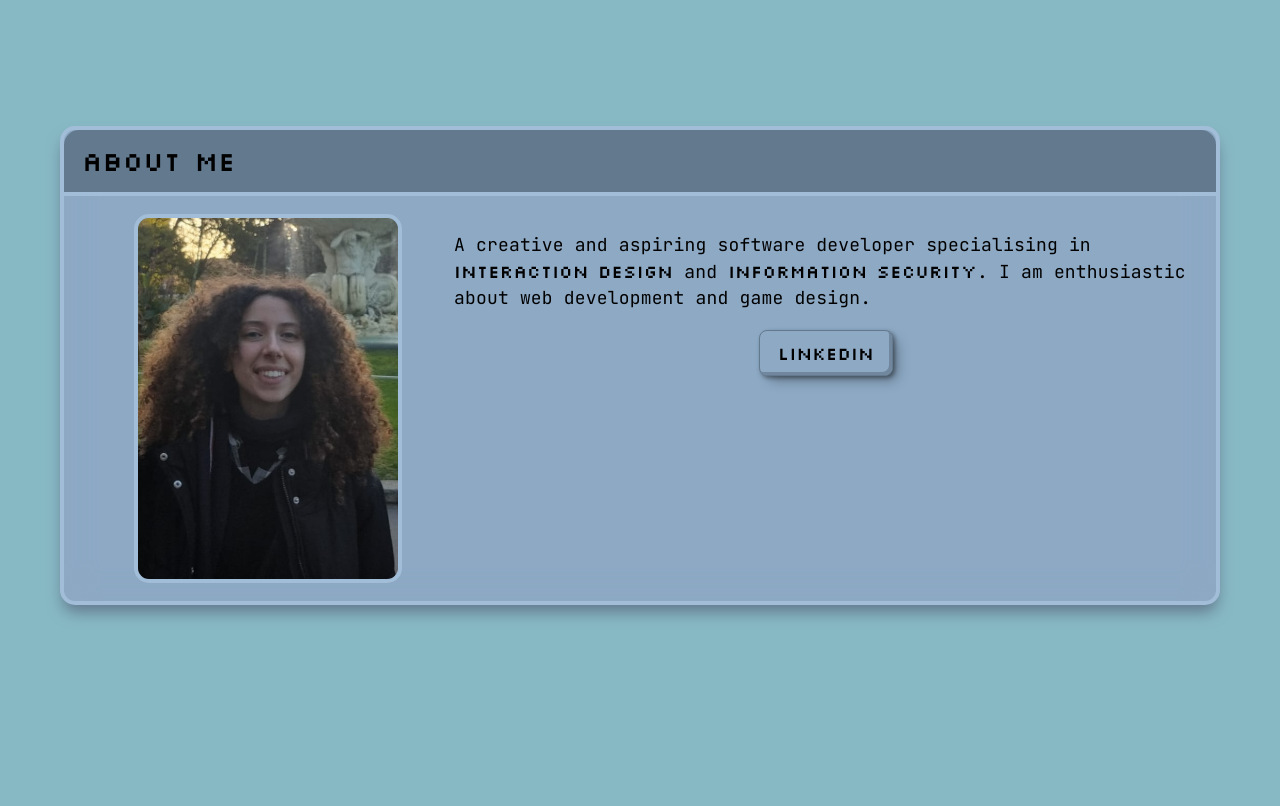
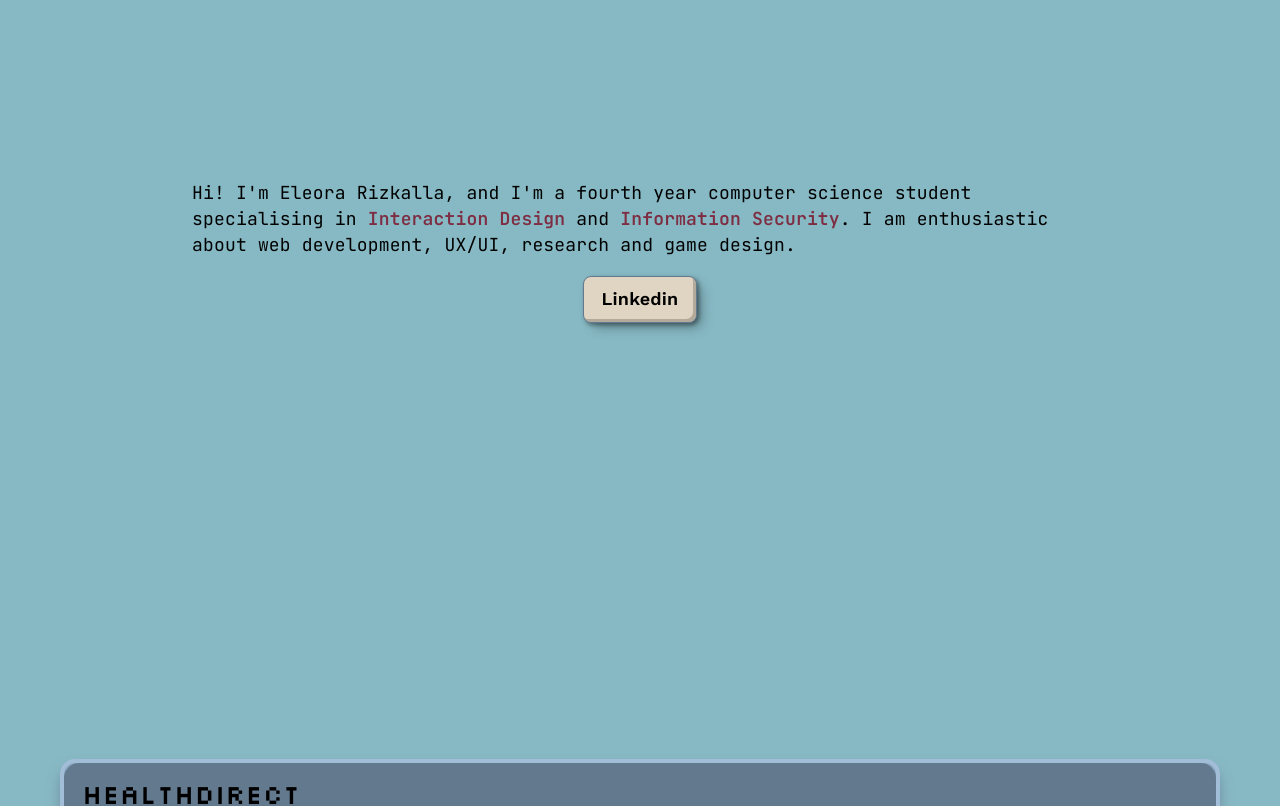
Before and after one commit to elle-r601/portfolio-react, a React (Vite) app: page / in a window 1280 px wide. Shown: the part 1260-2066 px from the top of the page. Built offline with nearby package versions, Linux system fonts and the light colour scheme.

Commit message:
updated about section

```diff
--- a/index.html
+++ b/index.html
@@ -2,10 +2,11 @@
 <html lang="en">
   <head>
     <meta charset="UTF-8" />
-    <link rel="icon" href="/newIcon.svg" />
+    <link rel="icon" href="/favicon.svg" />
     <link rel="preconnect" href="https://fonts.googleapis.com">
     <link rel="preconnect" href="https://fonts.gstatic.com" crossorigin>
     <link href="https://fonts.googleapis.com/css2?family=JetBrains+Mono:ital,wght@0,100..800;1,100..800&family=Silkscreen:wght@400;700&family=Work+Sans:ital,wght@0,100..900;1,100..900&display=swap" rel="stylesheet">
+    <link href="https://fonts.googleapis.com/css2?family=Work+Sans:ital,wght@0,100..900;1,100..900&display=swap" rel="stylesheet">
     <link rel="stylesheet" href="https://fonts.googleapis.com/css2?family=Material+Symbols+Outlined:opsz,wght,FILL,GRAD@20..48,100..700,0..1,-50..200&" />
     <script src="https://kit.fontawesome.com/67c41fdee1.js" crossorigin="anonymous"></script>
     <meta name="viewport" content="width=device-width, initial-scale=1.0" />
--- a/src/App.css
+++ b/src/App.css
@@ -21,8 +21,10 @@ p {
 }
 
 .emp {
-  font-family: "Silkscreen", sans-serif;
-  font-weight: 200;
+  /* font-family: "Silkscreen", sans-serif;
+  font-weight: 200; */
+  color: #7D2E42;
+  font-weight: 600;
 }
 
 .section {
--- a/src/App.jsx
+++ b/src/App.jsx
@@ -8,6 +8,7 @@ import ToggleSwitch from './components/ToggleSwitch'
 import AnimatedBorder from './components/animatedBorder'
 import Title from './components/Title'
 import Navbar2 from './components/Navbar2'
+import About2 from './components/About2'
 
 function App() {
   const [toggled, setToggled] = useState(false);
@@ -22,7 +23,8 @@ function App() {
             /> */}
           <Title />
           <Navbar2 />
-          <About />
+          <About2 />
+          {/* <About /> */}
           <CarouselWidget />
     </div>
     </>
--- a/src/assets/CarouselContent.json
+++ b/src/assets/CarouselContent.json
@@ -8,10 +8,10 @@
   },
   {
     "title": "Honours Project",
-    "image": "",
+    "image": "/images/TheReception.png",
     "desc": "Work in progress",
     "demo": "",
-    "tags": ["Unity", "C#", "Pixel Art"]
+    "tags": ["Unity", "C#", "Game Development", "Literature Review", "Research", "UX/UI"]
   },
   {
     "title": "PacMan Clone",
--- /dev/null
+++ b/src/components/About2.jsx
@@ -0,0 +1,40 @@
+import "./Widget.css"
+import Button from './Button'
+
+function About2() {
+
+    const handleClick = (e) => {
+        e.preventDefault();
+        const id = e.target.id;
+        const element = document.getElementById(id + '-section');
+        const top = element.getBoundingClientRect().top + window.scrollY - 140;
+        window.scrollTo({ top, behavior: 'smooth' });
+    }
+
+  return (
+    <section className="section" id="about-section">
+        <div className="about-widget-alt">
+            <div className="about-me">
+
+                <p id="about-me-para">Hi! I'm Eleora Rizkalla, and I'm a fourth year computer science student specialising in <span className="emp">Interaction Design</span> and <span className="emp">Information Security</span>.
+                    I am enthusiastic about web development, UX/UI, research and game design.
+                </p>
+
+                <div id="buttons">
+                    <Button
+                        id="linkedin"
+                        label="Linkedin"
+                        url="https://www.linkedin.com/in/eleora-rizkalla-08b7431b3/"
+                    />
+
+                </div>
+            </div>
+        </div>
+
+        {/* <span id="portfolio" className="material-symbols-outlined arrow-down" onClick={handleClick}>arrow_downward_alt</span> */}
+
+    </section>
+  )
+}
+
+export default About2
--- a/src/components/Button.css
+++ b/src/components/Button.css
@@ -1,15 +1,16 @@
 .classic-button {
-  background: var(--light-blue);
+  background: #E0D4C2;
   box-shadow: rgba(0, 0, 0, 0.4) 2px 2px 4px, rgba(0, 0, 0, 0.3) 7px 7px 13px -3px, rgba(0, 0, 0, 0.2) -3px -3px 0px inset;
   padding: 0.5rem 1rem;
   width: fit-content;
   border-radius: 8px;
   text-decoration: none;
-  font-family: "Silkscreen", sans-serif;
+  font-family: "Work Sans", sans-serif;
   transition: .3s ease;
   cursor: pointer;
   border: 1px solid var(--darker-blue);
   margin: auto;
+  font-weight: 600;
 
   a {
     color: black;
--- a/src/components/CarouselWidget.jsx
+++ b/src/components/CarouselWidget.jsx
@@ -38,11 +38,11 @@ function CarouselWidget() {
 
                   </div> */}
 
-                  <Button
+                  {/* <Button
                   id="portfolio-link-buttons"
                   label={item.title + " Demo"}
                   url={item.demo}
-                  />
+                  /> */}
               </div>
 
               <div className="carousel-content">
--- a/src/components/Widget.css
+++ b/src/components/Widget.css
@@ -182,3 +182,9 @@
 
   }
 }
+
+.about-widget-alt {
+  max-width: 70%;
+  margin: 2rem auto;
+  padding: 2rem;
+}
```
Also changed, not shown: public/favicon.svg (added), public/images/TheReception.png (added).
